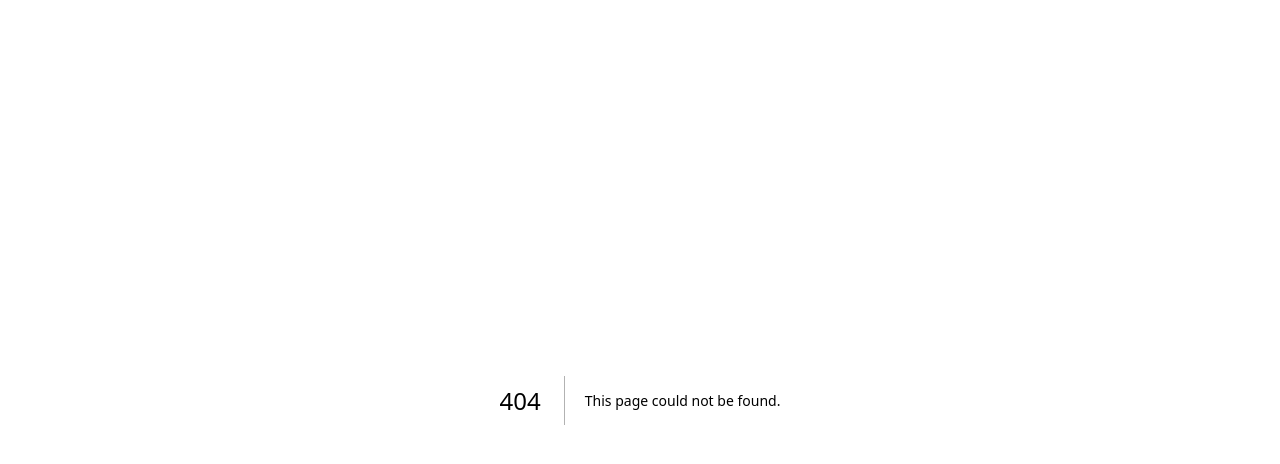
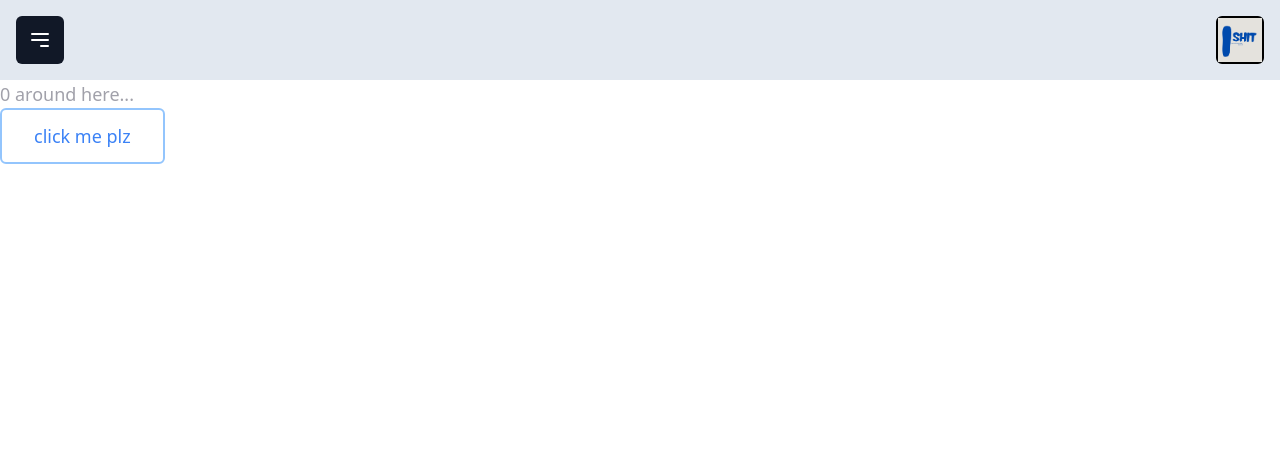
Before and after one commit to KMEQQORI/Ishit, a Next.js app: page /bear in a window 1280 px wide. Before the commit this address had no page. Shown: the top 464 px of the page. Built offline with nearby package versions, Linux system fonts and the light colour scheme.

Commit message:
add navbar

```diff
--- /dev/null
+++ b/src/app/bear/BearContols.tsx
@@ -0,0 +1,15 @@
+'use client';
+import React from 'react';
+import { useBearStore } from '@/app/bear/bear.store';
+
+export function BearControls() {
+	const increasePopulation = useBearStore(state => state.increasePopulation);
+	return (
+		<button
+			className="bg-white text-lg font-sans border-2 border-blue-300 text-blue-500 rounded-md px-8 py-3 hover:bg-blue-50"
+			onClick={increasePopulation}
+		>
+			click me plz
+		</button>
+	);
+}
--- /dev/null
+++ b/src/app/bear/BearCounter.tsx
@@ -0,0 +1,7 @@
+import React from 'react';
+import { useBearStore } from '@/app/bear/bear.store';
+
+export function BearCounter() {
+	const bears = useBearStore(state => state.bears);
+	return <h1 className="text-lg text-zinc-400">{bears} around here...</h1>;
+}
--- /dev/null
+++ b/src/app/bear/bear.store.ts
@@ -0,0 +1,8 @@
+import { create } from 'zustand'
+
+export const useBearStore = create((set) => ({
+    bears: 0,
+    increasePopulation: () => set((state) => ({ bears: state.bears + 1 })),
+    removeAllBears: () => set({ bears: 0 }),
+    updateBears: (newBears) => set({ bears: newBears }),
+}))
--- /dev/null
+++ b/src/app/bear/page.tsx
@@ -0,0 +1,13 @@
+'use client';
+import React from 'react';
+import { BearCounter } from '@/app/bear/BearCounter';
+import { BearControls } from '@/app/bear/BearContols';
+
+export default function home() {
+	return (
+		<div>
+			<BearCounter />
+			<BearControls />
+		</div>
+	);
+}
--- a/src/app/globals.css
+++ b/src/app/globals.css
@@ -1,33 +1,4 @@
+/* styles/globals.css */
 @tailwind base;
 @tailwind components;
 @tailwind utilities;
-
-:root {
-  --foreground-rgb: 0, 0, 0;
-  --background-start-rgb: 214, 219, 220;
-  --background-end-rgb: 255, 255, 255;
-}
-
-@media (prefers-color-scheme: dark) {
-  :root {
-    --foreground-rgb: 255, 255, 255;
-    --background-start-rgb: 0, 0, 0;
-    --background-end-rgb: 0, 0, 0;
-  }
-}
-
-body {
-  color: rgb(var(--foreground-rgb));
-  background: linear-gradient(
-      to bottom,
-      transparent,
-      rgb(var(--background-end-rgb))
-    )
-    rgb(var(--background-start-rgb));
-}
-
-@layer utilities {
-  .text-balance {
-    text-wrap: balance;
-  }
-}
--- a/src/app/layout.tsx
+++ b/src/app/layout.tsx
@@ -1,22 +1,28 @@
-import type { Metadata } from "next";
-import { Inter } from "next/font/google";
-import "./globals.css";
+import type { Metadata } from 'next';
+import { Inter } from 'next/font/google';
+import './globals.css';
+import Navbar from '@/components/Navbar';
 
-const inter = Inter({ subsets: ["latin"] });
+const inter = Inter({ subsets: ['latin'] });
 
 export const metadata: Metadata = {
-  title: "Create Next App",
-  description: "Generated by create next app",
+	title: 'Create Next App',
+	description: 'Generated by create next app'
 };
 
 export default function RootLayout({
-  children,
+	children
 }: Readonly<{
-  children: React.ReactNode;
+	children: React.ReactNode;
 }>) {
-  return (
-    <html lang="en">
-      <body className={inter.className}>{children}</body>
-    </html>
-  );
+	return (
+		<html lang="en">
+			<body>
+				<div>
+					<Navbar />
+					{children}
+				</div>
+			</body>
+		</html>
+	);
 }
--- /dev/null
+++ b/src/components/Navbar.tsx
@@ -0,0 +1,76 @@
+'use client';
+import { useState } from 'react';
+import Link from 'next/link';
+import Image from 'next/image';
+
+export default function Navbar() {
+	const [isMenuOpen, setIsMenuOpen] = useState(false);
+
+	return (
+		<div>
+			{/* Navbar */}
+			<nav className="bg-slate-200 p-4 flex justify-between items-center">
+				{/* Menu Button */}
+				<button
+					onClick={() => setIsMenuOpen(true)}
+					className="w-12 h-12 bg-gray-900 text-white p-3 rounded-md focus:outline-none"
+				>
+					<svg
+						className="w-6 h-6"
+						fill="none"
+						stroke="currentColor"
+						viewBox="0 0 24 24"
+						xmlns="http://www.w3.org/2000/svg"
+					>
+						<path strokeLinecap="round" strokeLinejoin="round" strokeWidth="2" d="M4 6h16M4 12h16m-7 6h7" />
+					</svg>
+				</button>
+
+				{/* User Profile SVG */}
+				<div className="w-12 h-12 flex  items-center justify-center border-2 border-black rounded-md  text-blue-600 rounded-md">
+					<Image src="/AZUR.png" alt="Vercel Logo" width={300} height={300} priority />
+				</div>
+			</nav>
+
+			{/* Fullscreen Menu */}
+			{isMenuOpen && (
+				<div className="fixed inset-0 bg-gray-900 flex flex-col justify-center items-center text-white z-50">
+					<button onClick={() => setIsMenuOpen(false)} className="absolute top-4 right-4 text-white focus:outline-none">
+						<svg
+							className="w-8 h-8"
+							fill="none"
+							stroke="currentColor"
+							viewBox="0 0 24 24"
+							xmlns="http://www.w3.org/2000/svg"
+						>
+							<path strokeLinecap="round" strokeLinejoin="round" strokeWidth="2" d="M6 18L18 6M6 6l12 12" />
+						</svg>
+					</button>
+					<ul className="text-center space-y-6 text-lg">
+						<li>
+							<Link href="/home" onClick={() => setIsMenuOpen(false)} className="hover:underline">
+								today
+							</Link>
+						</li>
+						<li>
+							<Link href="/home2" onClick={() => setIsMenuOpen(false)} className="hover:underline">
+
+							</Link>
+						</li>
+						<li>
+							<Link href="/home3" onClick={() => setIsMenuOpen(false)} className="hover:underline">
+								Contact
+							</Link>
+						</li>
+						<hr />
+						<li>
+							<Link href="/home3" onClick={() => setIsMenuOpen(false)} className="hover:underline">
+								logout
+							</Link>
+						</li>
+					</ul>
+				</div>
+			)}
+		</div>
+	);
+}
```
Also changed, not shown: package.json (+6 -4 lines), public/AZUR.png (added), src/lib/firebase.ts (added), 1 other file (tests, documents, lock files or other folders).
